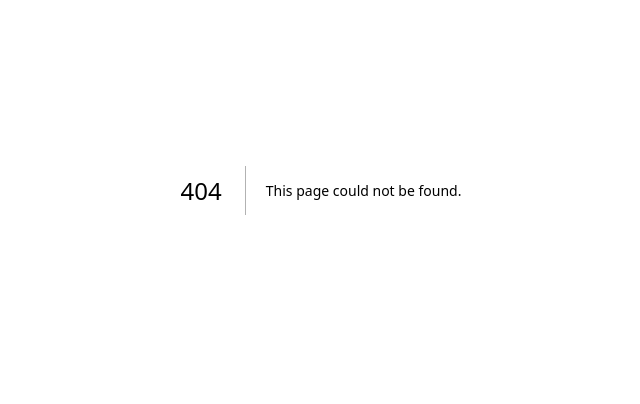
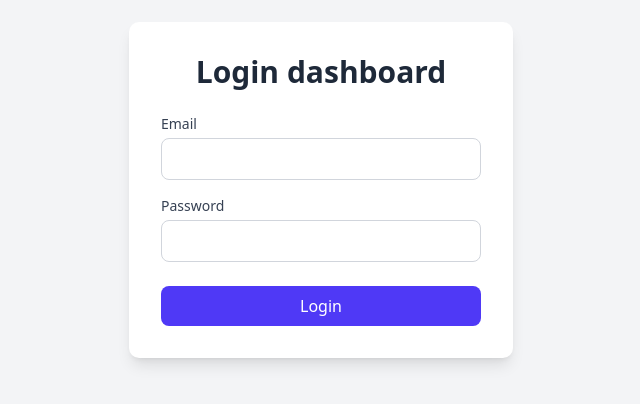
Before and after one commit to Andrewij21/next-starter-code, a Next.js app: page /login in a window 1280 px wide. Before the commit this address had no page. Shown: the part 210-614 px from the top of the page, without its empty margins (319-959 px from the left). Built offline with nearby package versions, Linux system fonts and the light colour scheme.

Commit message:
[feat] add basic login form

```diff
--- /dev/null
+++ b/app/login/page.tsx
@@ -0,0 +1,9 @@
+import LoginForm from "@/components/auth/LoginForm";
+
+export default function LoginPage() {
+  return (
+    <main>
+      <LoginForm />
+    </main>
+  );
+}
--- /dev/null
+++ b/components/auth/LoginForm.tsx
@@ -0,0 +1,95 @@
+// src/components/LoginForm.tsx
+"use client";
+
+import { useForm } from "react-hook-form";
+import { zodResolver } from "@hookform/resolvers/zod";
+import { loginSchema, type LoginSchema } from "@/schemas/loginSchema";
+import Link from "next/link";
+import { useLogin } from "@/queries/auth";
+import { useRouter } from "next/navigation";
+
+export default function LoginForm() {
+  const {
+    register,
+    handleSubmit,
+    formState: { errors },
+  } = useForm<LoginSchema>({
+    resolver: zodResolver(loginSchema),
+  });
+
+  const { mutate, isPending, isError, error } = useLogin();
+  const router = useRouter();
+  const onSubmit = (data: LoginSchema) => {
+    mutate(data, {
+      onSuccess() {
+        router.replace("/dashboard");
+      },
+    });
+  };
+
+  return (
+    <div className="flex min-h-screen items-center justify-center bg-gray-100 p-4">
+      <div className="w-full max-w-sm rounded-lg bg-white p-8 shadow-lg">
+        <h1 className="mb-6 text-center text-3xl font-bold text-gray-800">
+          Login <Link href="/dashboard">dashboard</Link>
+        </h1>
+        <form onSubmit={handleSubmit(onSubmit)}>
+          <div className="mb-4">
+            <label
+              className="mb-1 block text-sm font-medium text-gray-700"
+              htmlFor="email"
+            >
+              Email
+            </label>
+            <input
+              type="email"
+              id="email"
+              className="w-full rounded-md border border-gray-300 p-2 focus:border-indigo-500 focus:ring-indigo-500"
+              {...register("email")}
+            />
+            {errors.email && (
+              <span className="mt-1 block text-sm text-red-500">
+                {errors.email.message}
+              </span>
+            )}
+          </div>
+          <div className="mb-6">
+            <label
+              className="mb-1 block text-sm font-medium text-gray-700"
+              htmlFor="password"
+            >
+              Password
+            </label>
+            <input
+              type="password"
+              id="password"
+              className="w-full rounded-md border border-gray-300 p-2 focus:border-indigo-500 focus:ring-indigo-500"
+              {...register("password")}
+            />
+            {errors.password && (
+              <span className="mt-1 block text-sm text-red-500">
+                {errors.password.message}
+              </span>
+            )}
+          </div>
+          <button
+            type="submit"
+            disabled={isPending}
+            className={`w-full rounded-md py-2 text-white transition-colors ${
+              isPending
+                ? "cursor-not-allowed bg-indigo-400"
+                : "bg-indigo-600 hover:bg-indigo-700 focus:outline-none focus:ring-2 focus:ring-indigo-500 focus:ring-offset-2"
+            }`}
+          >
+            {isPending ? "Logging in..." : "Login"}
+          </button>
+          {isError && (
+            <p className="mt-4 text-center text-sm text-red-500">
+              {error.message}
+            </p>
+          )}
+        </form>
+      </div>
+    </div>
+  );
+}
```
